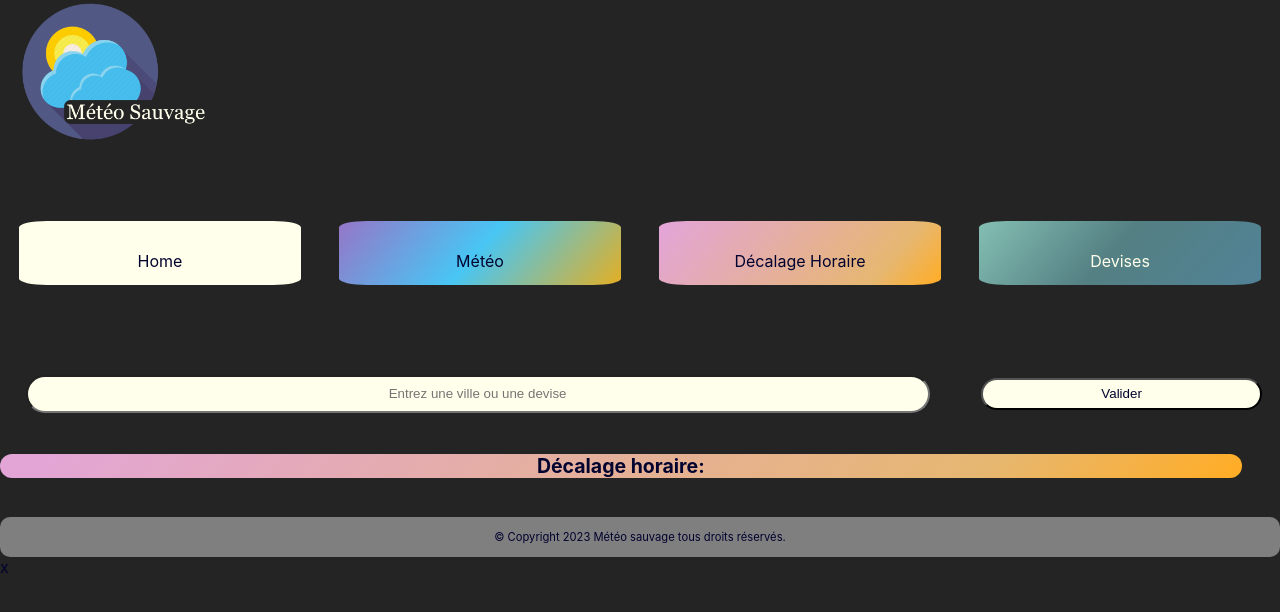
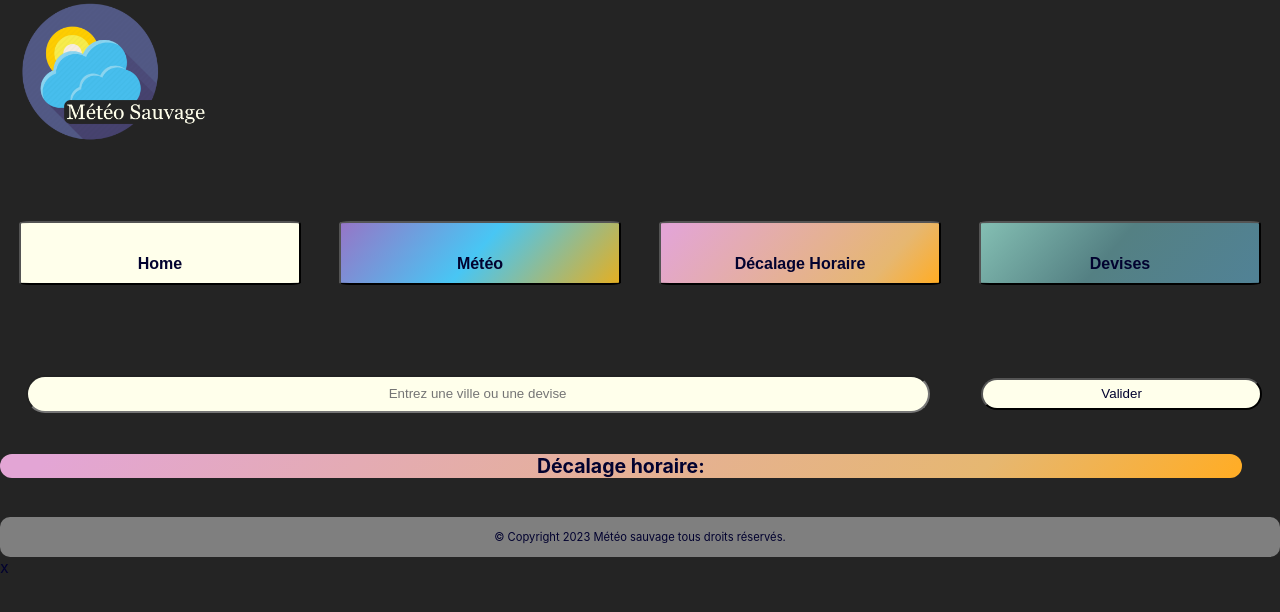
Before and after one commit to Delphine2669/MeteoSauvage, a React (Vite) app in the folder frontend/: page /decalage-horaire in a window 1280 px wide. Shown: the top 612 px of the page. Built offline with nearby package versions, Linux system fonts and the light colour scheme.

Commit message:
changed media queries

```diff
--- a/frontend/src/App.css
+++ b/frontend/src/App.css
@@ -69,6 +69,9 @@ main {
 .timezone {
   grid-area: b;
 }
+.home-button-div {
+  border-radius: 20%;
+}
 
 .currency {
   grid-area: c;
@@ -99,10 +102,15 @@ main {
   display: flex;
   justify-content: space-around;
   margin: 5% 0;
+  text-decoration: none;
 }
+.design-nav > a {
+  text-decoration: none;
+}
+
 .design-nav {
   text-decoration: none;
-  border-radius: 10%;
+  border-radius: 8%;
   min-width: 10dvw;
   justify-content: space-around;
 }
@@ -188,6 +196,7 @@ main {
 @media screen and (min-width: 600px) {
   .design-nav {
     width: 23%;
+
     text-align: center;
   }
   .searchbar-input,
@@ -211,11 +220,19 @@ main {
   .container {
     display: flex;
   }
+  .design-nav-home,
+  .design-nav-timezone,
+  .design-nav-weather,
+  .design-nav-currency {
+    font-size: larger;
+    font-weight: bold;
+  }
   .design-nav {
     width: 22dvw;
     height: 8dvh;
     text-align: center;
     line-height: 5;
+    border-radius: 4%;
   }
   .searchbar-input,
   .submit-button {
--- a/frontend/src/components/Navbar.jsx
+++ b/frontend/src/components/Navbar.jsx
@@ -1,21 +1,30 @@
-import { Link } from "react-router-dom";
+import { NavLink } from "react-router-dom";
 
 function Navbar() {
   return (
     <div>
       <nav className="design-nav-block">
-        <Link to="/" className="design-nav home-button">
-          Home
-        </Link>
-        <Link to="/meteo" className="design-nav weather-button">
-          Météo
-        </Link>
-        <Link to="/decalage-horaire" className="design-nav timezone-button">
-          Décalage Horaire
-        </Link>
-        <Link to="/devises" className="design-nav currency-button">
-          Devises
-        </Link>
+        <button type="button" className="design-nav home-button">
+          <NavLink to="/" className="design-nav-home">
+            Home
+          </NavLink>
+        </button>
+
+        <button type="button" className="design-nav weather-button">
+          <NavLink to="/meteo" className="design-nav-weather">
+            Météo
+          </NavLink>
+        </button>
+        <button type="button" className="design-nav timezone-button">
+          <NavLink to="/decalage-horaire" className="design-nav-timezone">
+            Décalage Horaire
+          </NavLink>
+        </button>
+        <button type="button" className="design-nav currency-button">
+          <NavLink to="/devises" className="design-nav-currency">
+            Devises
+          </NavLink>
+        </button>
       </nav>
     </div>
   );
```
